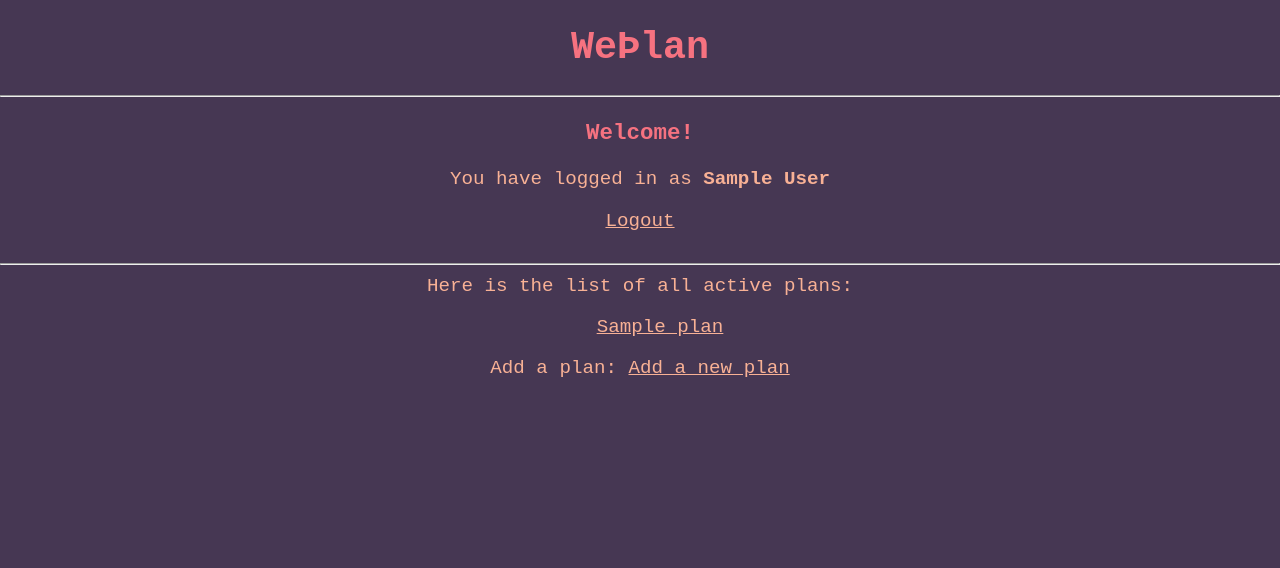
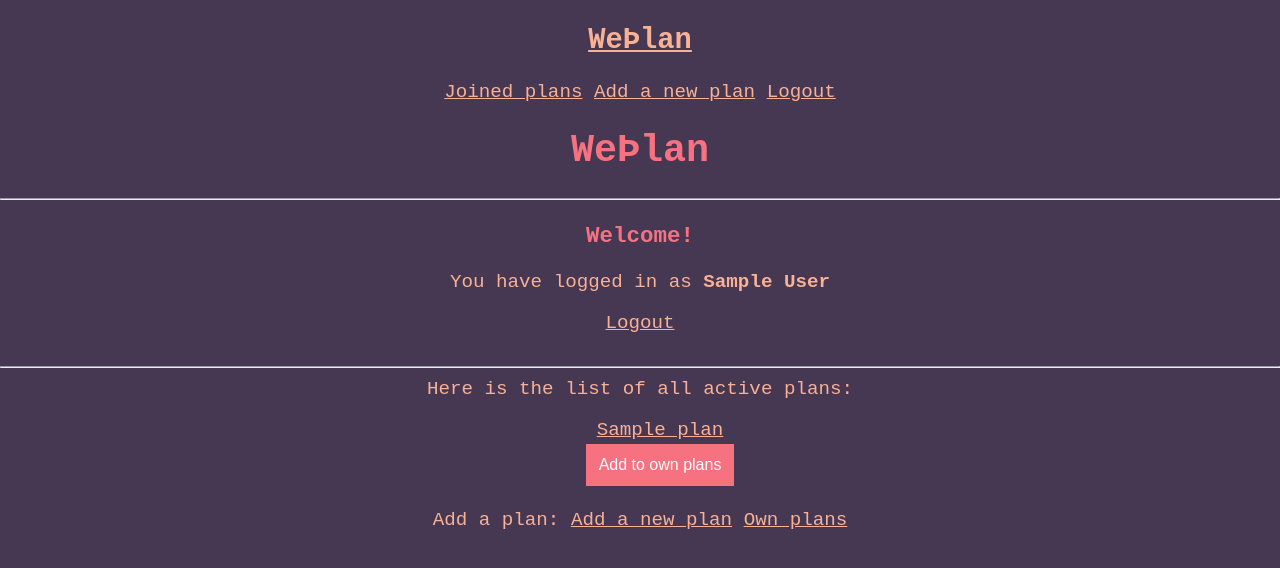
Before and after one commit to lowdodo/tsoha-weplan, a Flask app: template templates/index.html in a window 1280 px wide. Shown: the top 568 px of the page. Run offline with Flask 3, Linux system fonts and the light colour scheme; the visitor is signed in with stand-in values (Sample User, id 1); the template is opened without the code that fills it: most values are stand-ins (such as "Sample title", 1, 10 or a date in 2020).

Commit message:
added navigation

```diff
--- a/templates/index.html
+++ b/templates/index.html
@@ -9,7 +9,14 @@
 
 </head>
 <body>
-
+{% if session.name %}
+<nav class="topnav">
+  <h2><a class="active" href="/">WeÞlan</a></h2>
+  <a href="/ownplans/{{session.user_id}}">Joined plans</a>
+  <a href="/addplan">Add a new plan</a>
+  <a href="/logout">Logout</a>
+</nav>
+{% endif %}
 <h1>WeÞlan</h1>
 <hr>
 {% if session.name %}
@@ -19,15 +26,19 @@
   <a href="/logout">Logout</a>
   <br><br>
   <hr>
-
   Here is the list of all active plans:
   <ul>
     {% for plan in plans %}
     <a href="/plan/{{ plan.plan_id }}">{{ plan.name }}</a><br>
+    <form action="/ownplans/{{ plan.plan_id }}" method="post">
+      <button type="submit" class="submitbutton">Add to own plans</button>
+    </form>
     {% endfor %}
   </ul>
   Add a plan:
   <a href="/addplan">Add a new plan</a>
+
+  <a href="/ownplans/{{ user_plan_id }}">Own plans</a>
 
 {% else %}
   <h3>Frontpage</h3>
```
